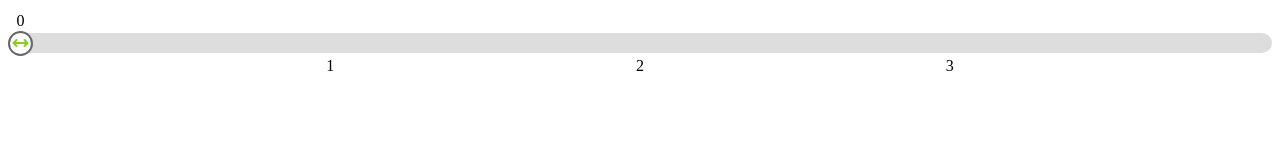
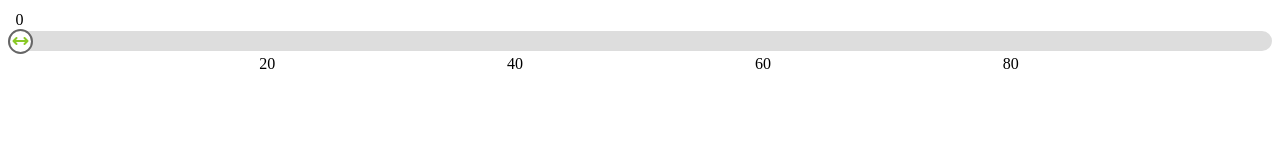
Before and after one commit to toddjudd/slider, a React app: page / in a window 1280 px wide. Shown: the top 160 px of the page. Built offline with nearby package versions, Linux system fonts and the light colour scheme.

Commit message:
css tweaks

```diff
--- a/src/Slider.js
+++ b/src/Slider.js
@@ -118,7 +118,7 @@ const Ledgend = (props) => {
 
 const Slider = (props) => {
   const [value, setValue] = useState(0);
-  const maxValue = 4;
+  const maxValue = 100;
   const [width, setWidth] = useState(0);
 
   return (
--- a/src/Slider.less
+++ b/src/Slider.less
@@ -16,7 +16,7 @@
     justify-content: center;
     align-items: center;
     position: relative;
-    margin:2px;
+    margin:1px;
   }
   span {
     line-height: 21px;
@@ -49,7 +49,7 @@
     justify-content: center;
     align-items: flex-start;
     position: relative;
-    margin:0 2px;
+    margin:0 1px;
   }
   span {
     line-height: 21px;
```
Also changed, not shown: 1 other file (tests, documents, lock files or other folders).
